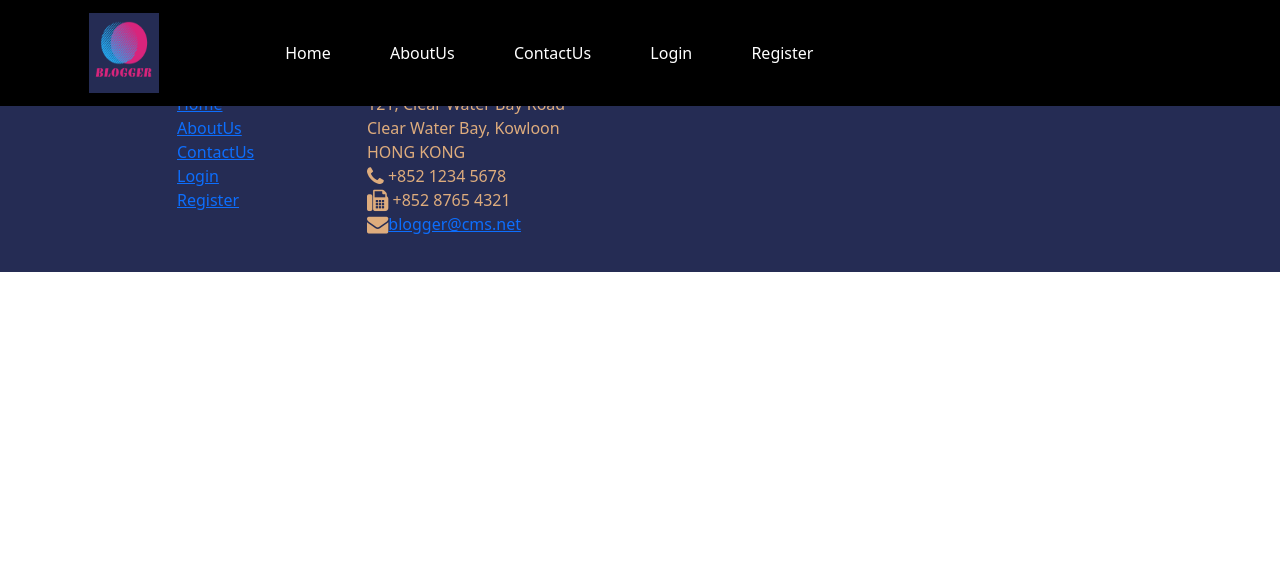
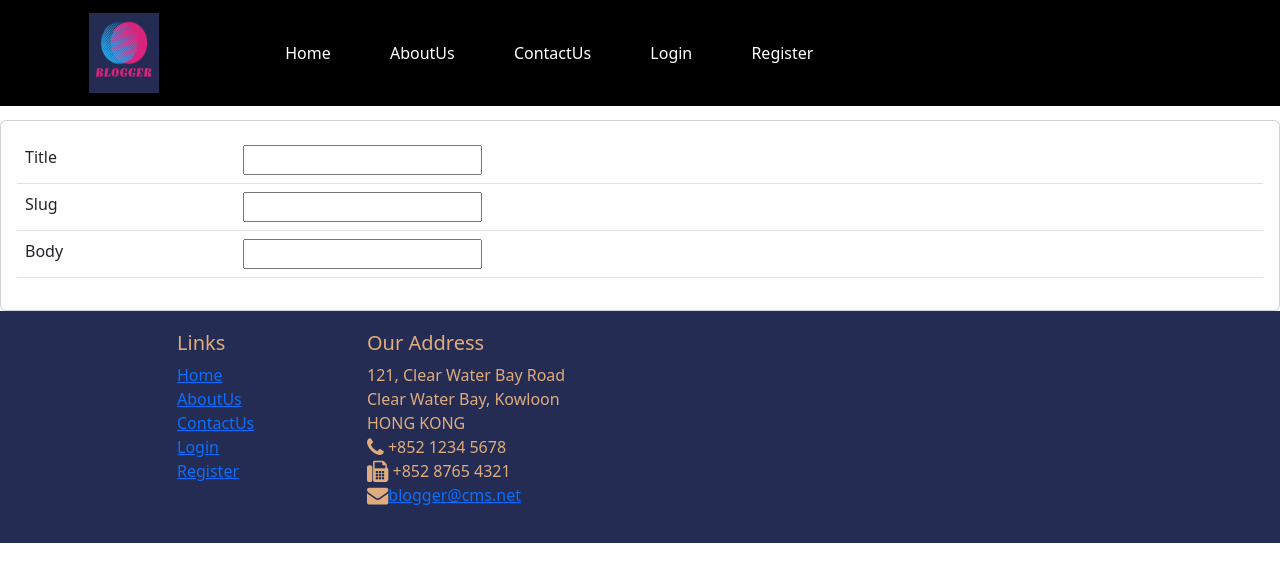
Before and after one commit to Bini31/CMS, an Angular app in the folder Frontend/: page /readpost in a window 1280 px wide. Shown: the top 582 px of the page. Built offline with nearby package versions, Linux system fonts and the light colour scheme; no server answers.

Commit message:
Readpost
commited

```diff
--- a/Frontend/src/app/readpost/readpost.component.html
+++ b/Frontend/src/app/readpost/readpost.component.html
@@ -1 +1,36 @@
-<p>readpost works!</p>
+<br><br><br><br><br>
+<div class='card'>
+    <form >
+
+<div class='card-body'>
+  <div class='table-responsive'>
+    <table class='table'>
+
+      <tbody>
+        <!-- <tr>
+            <td> <label>Profile Id</label></td>
+            <td><input type="text" name="profileID"  [(ngModel)]="profileItem.profileId"/></td>
+          </tr> -->
+          <tr>
+              <td> <label>Title</label></td>
+              <td><input type="text" name="title" [(ngModel)]="readItem.title" /></td>
+            </tr>
+           <tr>
+                <td><label>Slug</label></td>
+                <td><input type="text" name="slug" [(ngModel)]="readItem.slug"/></td>
+              </tr>
+              <tr>
+                <td><label>Body</label></td>
+                <td><input type="text" name="body" [(ngModel)]="readItem.body"/></td>
+              </tr>
+
+
+
+
+
+      </tbody>
+    </table>
+  </div>
+</div>
+</form>
+</div>
--- a/Frontend/src/app/readpost/readpost.component.ts
+++ b/Frontend/src/app/readpost/readpost.component.ts
@@ -1,15 +1,30 @@
 import { Component, OnInit } from '@angular/core';
-
+import { AuthservicesService } from '../services/authservices.service';
+import { Router } from '@angular/router';
 @Component({
   selector: 'app-readpost',
   templateUrl: './readpost.component.html',
   styleUrls: ['./readpost.component.css']
 })
 export class ReadpostComponent implements OnInit {
-
-  constructor() { }
+  readItem= {
+    profileId:'',
+    title :'',
+    slug:'',
+    body:'',
+    date:'',
+    category:''
+    }
+  constructor(private adminprofileservice: AuthservicesService,private router:Router ) { }
 
   ngOnInit(): void {
-  }
+    let profileId = localStorage.getItem("ProductId");
+    console.log(profileId)
+    this.adminprofileservice.get(profileId).subscribe((data)=>{
+      this.readItem=JSON.parse(JSON.stringify(data));
+
+
+})
 
 }
+}
--- a/Frontend/src/app/viewpost/viewpost.component.html
+++ b/Frontend/src/app/viewpost/viewpost.component.html
@@ -40,7 +40,7 @@
                   [style.width.px] = 'imageWidth'
                   [style.margin.px] = 'imageMargin'></td> -->
                   <!-- <td>{{i._id}}</td> -->
-                <td><a href="/">{{i.title}}</a></td>
+                <td >{{i.title}}</td>
                 <td>{{i.slug}}</td>
                 <td>{{i.body}}</td>
                 <td>{{i.date}}</td>
@@ -50,8 +50,11 @@
 
               </select> -->
                 <td>
+                  <button class="btn btn-danger" style="cursor:pointer"  (click)="get(i)"> Read</button>
                   <button class="btn btn-warning mx-3" style="cursor:pointer" [disabled]=" adminprofileservice.auCheck()" (click)="editProduct(i)" style="margin-left:20px;"> Edit</button>
-                  <button class="btn btn-danger" style="cursor:pointer" [disabled]=" adminprofileservice.auCheck() " (click)="deleteProduct(i)"> Delete</button>
+
+                <button class="btn btn-danger" style="cursor:pointer" [disabled]=" adminprofileservice.auCheck() " (click)="deleteProduct(i)"> Delete</button>
+
                 </td>
               </tr>
         </tbody>
--- a/Frontend/src/app/viewpost/viewpost.component.ts
+++ b/Frontend/src/app/viewpost/viewpost.component.ts
@@ -44,16 +44,16 @@ export class ViewpostComponent implements OnInit {
   {
     localStorage.setItem("editProductId", i._id.toString())
 
-   // let profileId = localStorage.getItem("editProductId");
+   let profileId = localStorage.getItem("editProductId");
     this.router.navigate(['/postupdate']);
 
   }
   deleteProduct(i:any)
-  {
+  {     alert("Deleted Successfully");
     this.adminprofileservice.deleteProduct(i._id)
 
       .subscribe((data) => {
-        alert("Deleted Successfully");
+
         this.profiles= this.profiles.filter(p => p !== i)
 
         //console.log(profile.email);
@@ -62,5 +62,10 @@ export class ViewpostComponent implements OnInit {
   window.location.reload();
 }
 
-
+ get(i:any){
+  localStorage.setItem("ProductId", i._id.toString())
+ let readpost=localStorage.getItem("ProductId")
+ this.adminprofileservice.get(readpost)
+  this.router.navigate(['/readpost']);
+ }
 }
```
